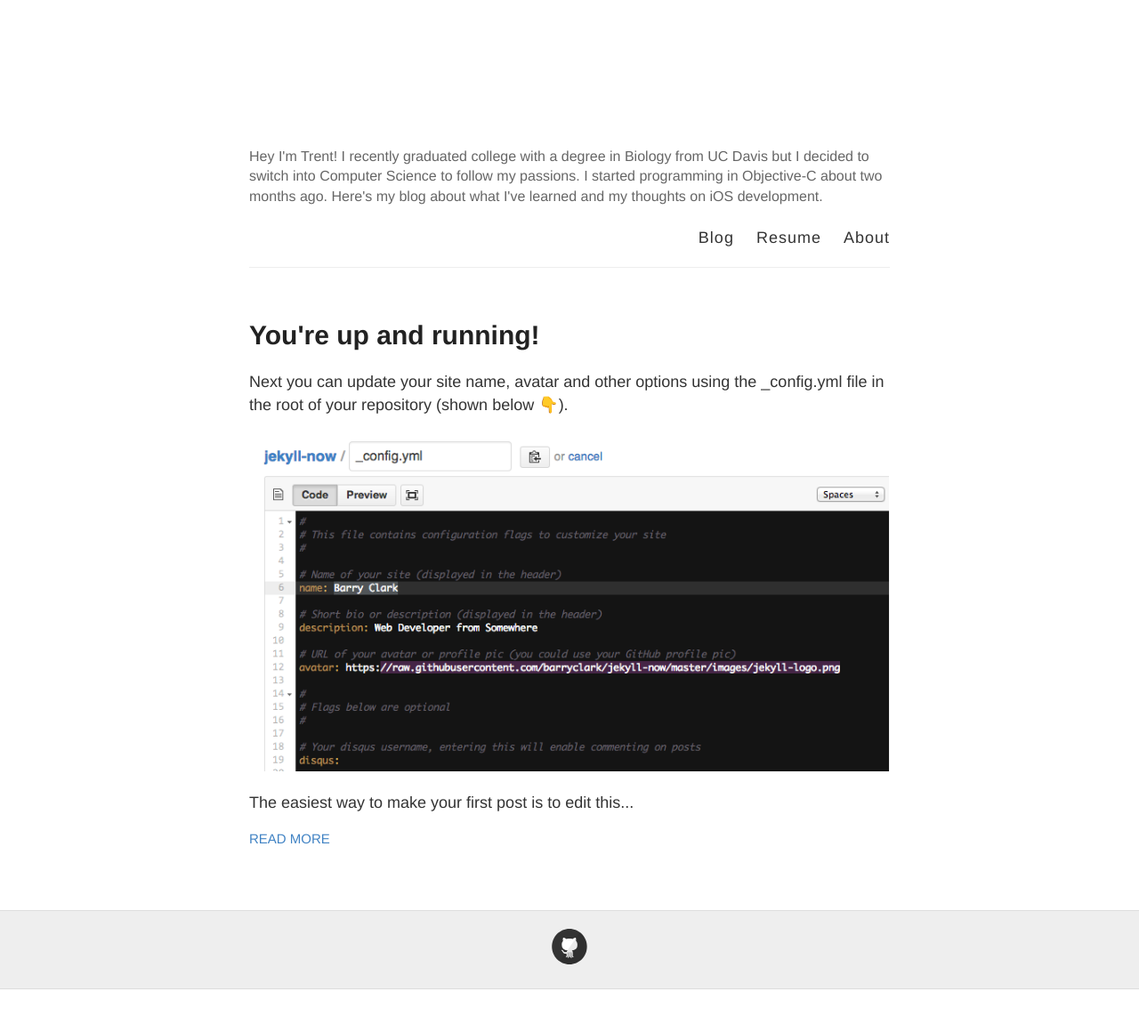
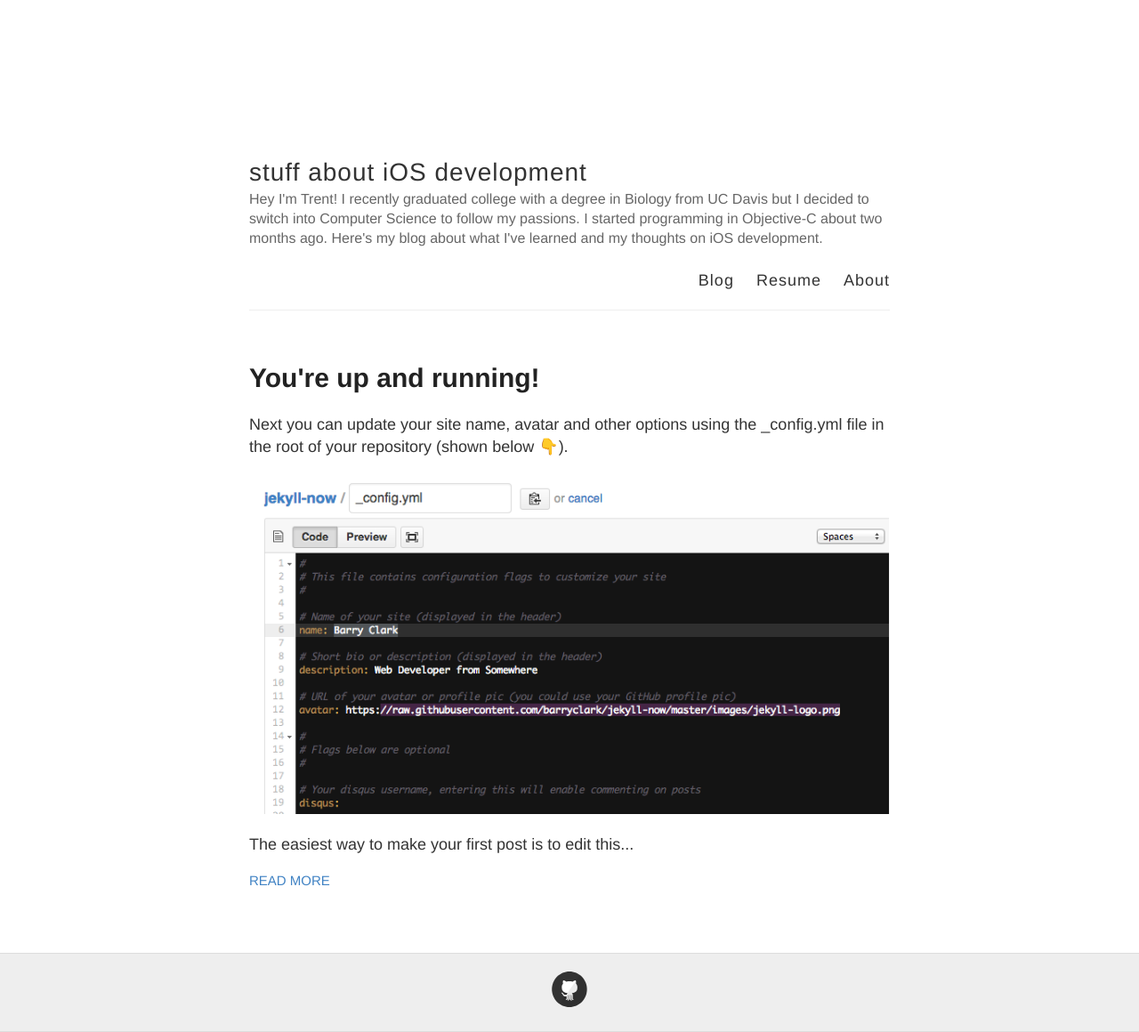
Before and after one commit to trentyou/trentyou.github.io, a Jekyll site: the page built from index.html, in a window 1280 px wide. Shown: the whole page at 89% size. Built offline with Jekyll 4.4.1, drawn with Linux system fonts in a browser that asks for light colours; emoji names are drawn with the system emoji font; before the commit the page ends 1112 px from its top, so only the background shows below that.

Commit message:
Updated _config.yml

```diff
--- a/_config.yml
+++ b/_config.yml
@@ -3,7 +3,7 @@
 #
 
 # Name of your site (displayed in the header)
-name:
+name: stuff about iOS development
 
 # Short bio or description (displayed in the header)
 description: Hey I'm Trent! I recently graduated college with a degree in Biology from UC Davis but I decided to switch into Computer Science to follow my passions. I started programming in Objective-C about two months ago. Here's my blog about what I've learned and my thoughts on iOS development.
```
